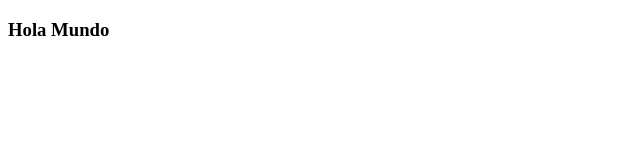
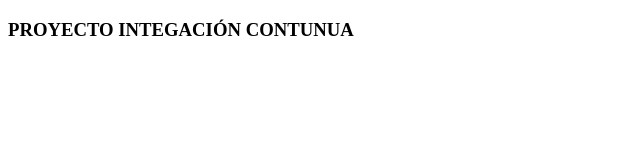
Before and after one commit to alejandro-vela/integracionContinua, a plain HTML site: page Index.html in a window 1280 px wide. Shown: the whole page, without its empty margins (0-640 px from the left). Drawn offline with Linux system fonts and the light colour scheme.

Commit message:
actualización titulo index

```diff
--- a/Index.html
+++ b/Index.html
@@ -1,9 +1,9 @@
 <!DOCTYPE html>
 <html>
 <head>
-	<title>Titulo</title>
+	<title>INTEGACIÓN CONTUNUA</title>
 </head>
 <body>
-	<h3>Hola Mundo</h3>
+	<h3>PROYECTO INTEGACIÓN CONTUNUA</h3>
 </body>
 </html>
```
